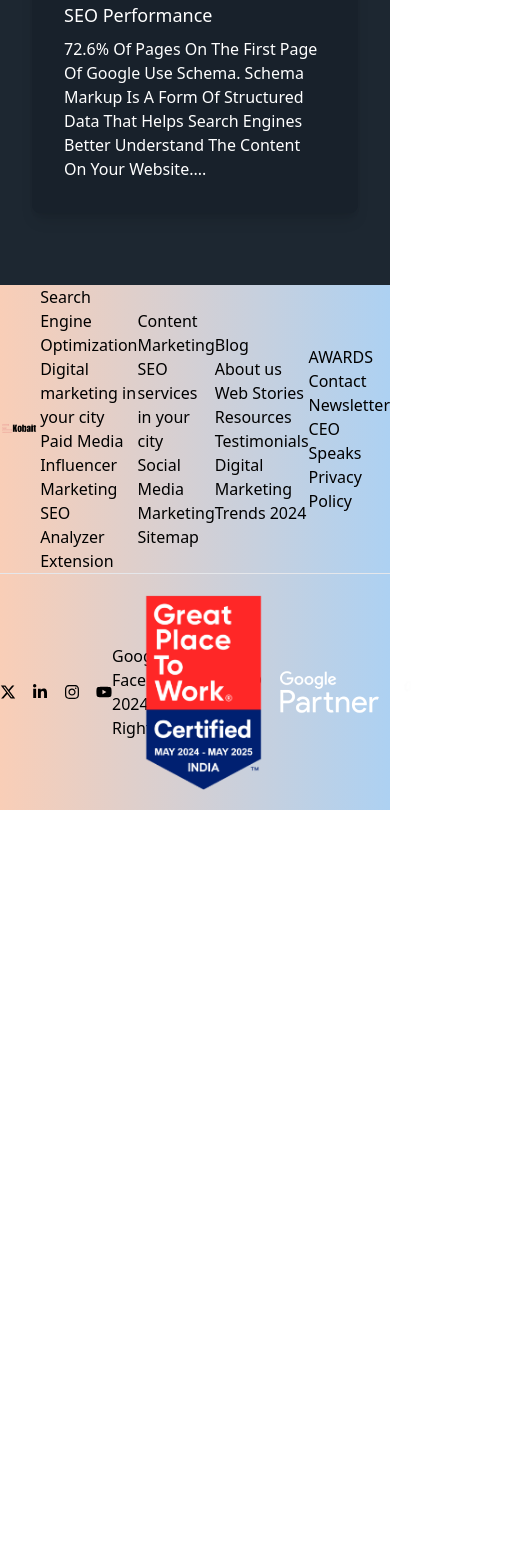
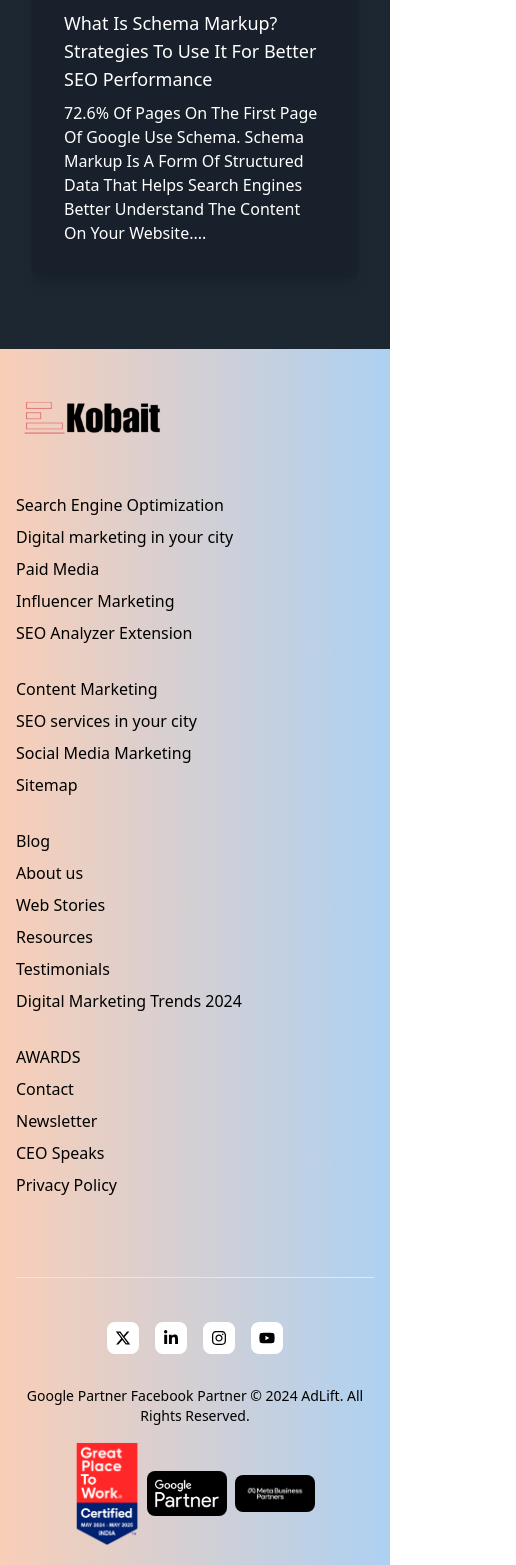
Before and after one commit to chogalesoham/kobait-in, a Next.js app: page / in a window 390 px wide. Shown: the part 5951-7516 px from the top of the page, 516 px wide, since content can reach past the window. Before the commit the page ends 6761 px from the top, so only its background shows below. Built offline with nearby package versions, Linux system fonts and the light colour scheme.

Commit message:
style/style the footer section

```diff
--- a/app/Componets/Footer/Footer.jsx
+++ b/app/Componets/Footer/Footer.jsx
@@ -1,9 +1,7 @@
 import React from "react";
 import logo from "@/public/logo.png";
-import { FaXTwitter } from "react-icons/fa6";
-import { FaLinkedinIn } from "react-icons/fa";
-import { FaInstagram } from "react-icons/fa6";
-import { FaYoutube } from "react-icons/fa";
+import { FaXTwitter, FaInstagram } from "react-icons/fa6";
+import { FaLinkedinIn, FaYoutube } from "react-icons/fa";
 import footerLogo1 from "@/app/images/footer-logo.png";
 import footerLogo2 from "@/app/images/footer-logo2.png";
 import footerLogo3 from "@/app/images/footer-logo3.webp";
@@ -11,25 +9,29 @@ import footerLogo3 from "@/app/images/footer-logo3.webp";
 const Footer = () => {
   return (
     <div className="bg-[#FEF9F2] bg-gradient-to-r from-[#F9CEB7] to-[#ADD1F2]">
-      <div className=" container mx-auto">
-        <div className=" flex items-center justify-evenly">
-          <div>
-            <img src={logo.src} alt="logo" />
+      <div className="container mx-auto px-4 sm:px-6 lg:px-8">
+        <div className="flex flex-col md:flex-row items-start justify-around py-10 flex-wrap">
+          <div className="mb-6 md:mb-0">
+            <img
+              className="w-40 md:w-80 object-contain mx-auto md:mx-0"
+              src={logo.src}
+              alt="logo"
+            />
           </div>
-          <ul>
+          <ul className="py-4 flex items-start justify-start gap-2 sm:gap-4 text-start flex-col">
             <li>Search Engine Optimization</li>
             <li>Digital marketing in your city </li>
             <li>Paid Media</li>
             <li>Influencer Marketing</li>
             <li>SEO Analyzer Extension</li>
           </ul>
-          <ul>
+          <ul className="py-4 flex items-start justify-start gap-2 sm:gap-4 text-start flex-col">
             <li>Content Marketing</li>
             <li>SEO services in your city </li>
             <li>Social Media Marketing</li>
             <li>Sitemap</li>
           </ul>
-          <ul>
+          <ul className="py-4 flex items-start justify-start gap-2 sm:gap-4 text-start flex-col">
             <li>Blog</li>
             <li>About us</li>
             <li>Web Stories</li>
@@ -37,7 +39,7 @@ const Footer = () => {
             <li>Testimonials</li>
             <li>Digital Marketing Trends 2024</li>
           </ul>
-          <ul>
+          <ul className="py-4 flex items-start justify-start gap-2 sm:gap-4 text-start flex-col">
             <li>AWARDS</li>
             <li>Contact</li>
             <li>Newsletter</li>
@@ -45,21 +47,33 @@ const Footer = () => {
             <li>Privacy Policy</li>
           </ul>
         </div>
-        <hr />
-        <div className=" flex items-center justify-evenly py-5">
-          <div className="flex items-center justify-center gap-4">
-            <FaXTwitter />
-            <FaLinkedinIn />
-            <FaInstagram />
-            <FaYoutube />
+        <hr className="my-6 border-gray-200" />
+        <div className="flex flex-col md:flex-row items-center justify-around py-5 gap-4 md:gap-0">
+          <div className="flex items-center justify-center gap-4 mb-4 md:mb-0">
+            <FaXTwitter className="text-xl sm:text-2xl bg-white p-2 h-8 w-8 sm:h-10 sm:w-10 rounded-lg" />
+            <FaLinkedinIn className="text-xl sm:text-2xl bg-white p-2 h-8 w-8 sm:h-10 sm:w-10 rounded-lg" />
+            <FaInstagram className="text-xl sm:text-2xl bg-white p-2 h-8 w-8 sm:h-10 sm:w-10 rounded-lg" />
+            <FaYoutube className="text-xl sm:text-2xl bg-white p-2 h-8 w-8 sm:h-10 sm:w-10 rounded-lg" />
           </div>
-          <p>
+          <p className="text-center text-sm sm:text-lg">
             Google Partner Facebook Partner © 2024 AdLift. All rights reserved.
           </p>
-          <div className=" flex items-center justify-center gap-4">
-            <img src={footerLogo1.src} alt="logo" />
-            <img src={footerLogo2.src} alt="logo" />
-            <img src={footerLogo3.src} alt="logo" />
+          <div className="flex items-center justify-center gap-2 md:gap-4">
+            <img
+              className="w-16 sm:w-24 object-contain"
+              src={footerLogo1.src}
+              alt="logo"
+            />
+            <img
+              className="w-20 sm:w-24 bg-black p-2 rounded-lg object-contain"
+              src={footerLogo2.src}
+              alt="logo"
+            />
+            <img
+              className="w-20 sm:w-24 bg-black p-2 rounded-lg object-contain"
+              src={footerLogo3.src}
+              alt="logo"
+            />
           </div>
         </div>
       </div>
--- a/app/Componets/OurClients/OurClients.jsx
+++ b/app/Componets/OurClients/OurClients.jsx
@@ -94,7 +94,7 @@ const OurClients = () => {
 
   return (
     <main className="h-auto overflow-auto snap-y">
-      <section className="bg-[#1c0c5b] text-white p-8 snap-start flex items-center justify-center">
+      <section className="bg-[#1c0c5b] text-white p-8 snap-start flex items-center justify-center pb-24">
         <div className="w-full text-center mx-auto">
           <h1 className="text-6xl font-extrabold text-center my-8 bg-gradient-to-r from-purple-400 via-pink-500 to-red-500 text-transparent bg-clip-text animate-fade-in-up">
             Our Clients
--- a/app/Componets/OurServices/ServiceContent.jsx
+++ b/app/Componets/OurServices/ServiceContent.jsx
@@ -113,9 +113,14 @@ const ServiceContent = ({ activeTab }) => {
         );
       case "content":
         return (
-          <h3 className="text-2xl font-bold text-[#D91656] mb-6">
-            Content Marketing
-          </h3>
+          <>
+            <h3 className="text-2xl font-bold text-[#D91656] mb-6">
+              Content Marketing
+            </h3>
+            <div className="w-full h-48 sm:h-96 bg-[#1F2937] p-4 rounded-lg shadow-lg">
+              <Line data={chartData} options={chartOptions} />
+            </div>
+          </>
         );
       case "social":
         return (
--- a/package.json
+++ b/package.json
@@ -12,9 +12,7 @@
     "next": "13.4.12",
     "react-chartjs-2": "^5.2.0",
     "react-icons": "^5.3.0",
-    "react-slick": "^0.30.2",
-    "slick-carousel": "^1.8.1",
-    "swiper": "^11.1.14"
+    "react-slick": "^0.30.2"
   },
   "devDependencies": {
     "autoprefixer": "^10.4.20",
```
Also changed, not shown: 1 other file (tests, documents, lock files or other folders).
